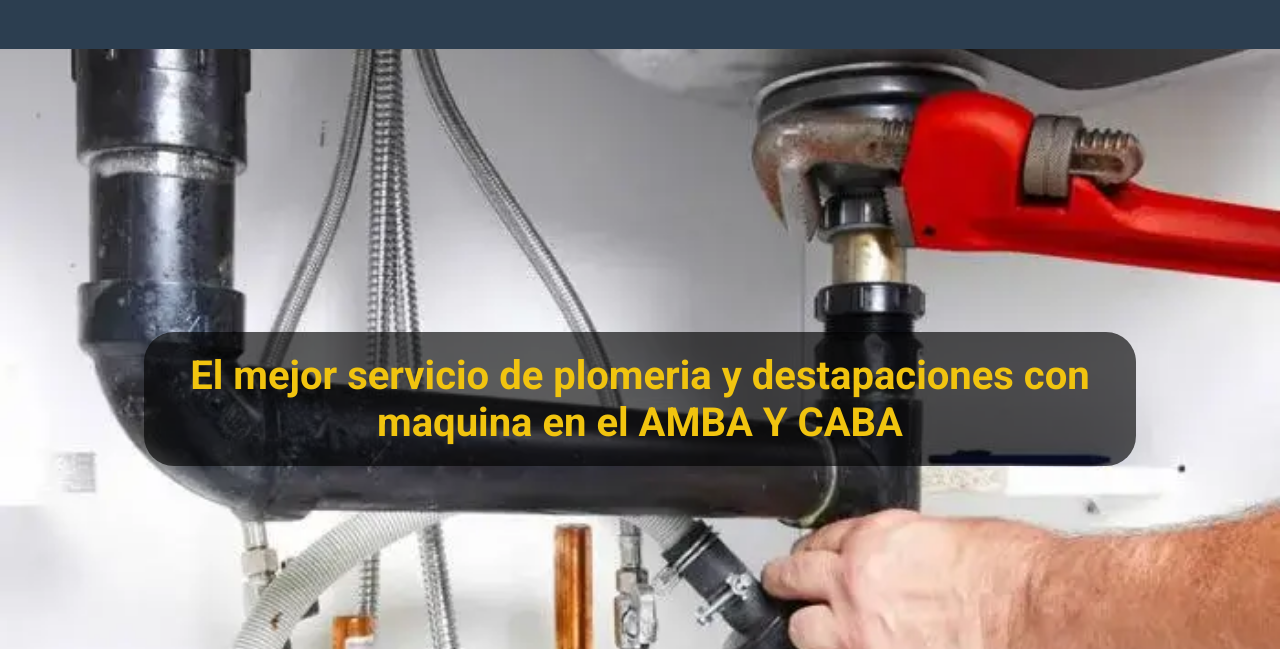
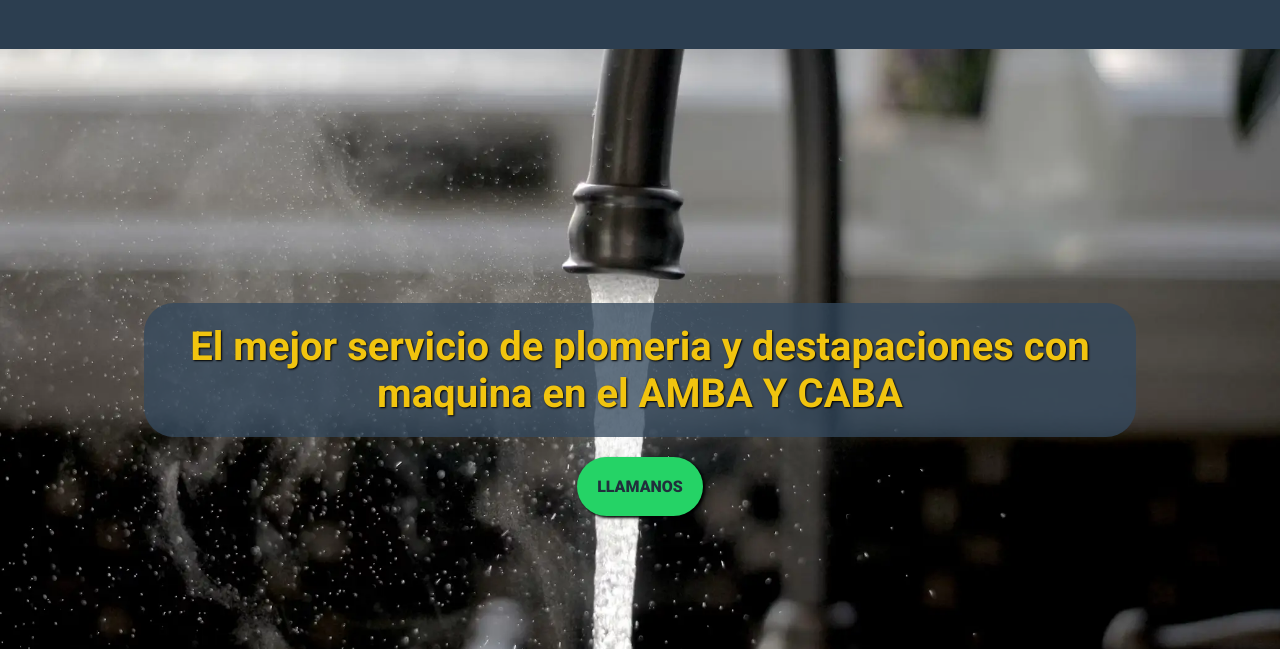
Before and after one commit to EduEzMez/Plomero24Hs-RCB, a website: page index.html in a window 1280 px wide. Shown: the part 151-800 px from the top of the page. Drawn offline with Linux system fonts and the light colour scheme.

Commit message:
Cambio de imagen en en fondo de main del contenedor__h1

```diff
--- a/index.html
+++ b/index.html
@@ -37,6 +37,7 @@
     <main>
         <section class="contenedor contenedor__h1">
             <h1>El mejor servicio de plomeria y destapaciones con maquina en el AMBA Y CABA</h1>
+            <p class="button_wp">LLAMANOS</p>
         </section>
         <section class="contenedor contenedor__frace">
             <p class="frace">En Plomero RCB somos expertos en plomería, soluciones confiables y profesionales. Ofrecemos servicio de destapaciones con maquina. Confía en nosotros para cuidar tu hogar.</p>
--- a/scss/abstract/_variables.scss
+++ b/scss/abstract/_variables.scss
@@ -5,9 +5,11 @@ $color-tercero:#F1C40F;
 
 //Color Background
 $color-fondo-primario: #2C3E50;
-$color-fondo-secundario: #283747;
+$color-fondo-secundario: rgb(40, 55, 71);
 $color-fondo-tercero: #212F3C;
 
 //Color botones
 $color-boton-primario: #566573;
 $color-boton-secundario: #34495E;
+$color-boton-tercero: #25d366;
+$color-boton-cuarto: #128c7e;
--- a/scss/pages/_main.scss
+++ b/scss/pages/_main.scss
@@ -5,26 +5,45 @@ main{
         @include flex-center-center;
     }
     .contenedor__h1{
-        background-image: url(../../assets/img/img1.webp);
+        background-image: url(../../assets/img/canilla.webp);
         background-position: center;
         background-repeat: no-repeat;
         background-size:cover;
         padding: 20px;
+        @include flex-center-center;
+        flex-direction: column;
+
     }
     h1{
         max-width: 80%;
         color: $color-tercero;
         text-align: center;
         font-size: 20px;
-        background-color: rgba(0, 0, 0, 0.641);
+        background-color: #34495ec5;
         padding: 20px;
         border-radius: 30px;
         @include aparecer;
+        margin: 20px 0;
+        text-shadow: 1px 1px 2px black;
     }
     @media (min-width:1024px){
         h1{
             font-size: 40px;
         }
+    }
+    .button_wp{
+        padding: 20px;
+        font-weight: 800;
+        color: $color-fondo-tercero;
+        background-color: $color-boton-tercero;
+        border-radius: 40px;
+        box-shadow: 2px 2px 3px black;
+        cursor: pointer;
+        &:hover{
+            background-color: $color-boton-cuarto;
+            color:$color-primario;
+            text-shadow: 1px 1px 2px black
+            }
     }
 
     .contenedor__frace{
@@ -46,6 +65,9 @@ main{
             font: 20px;
             text-align: center;
             color: $color-tercero;
+        }
+        @media (min-width:1024px){
+            font-size: 25px;
         }
     }
     .contenedor__ubicacion{
```
Also changed, not shown: assets/img/canilla.webp (added), css/style.css, 1 other file.
